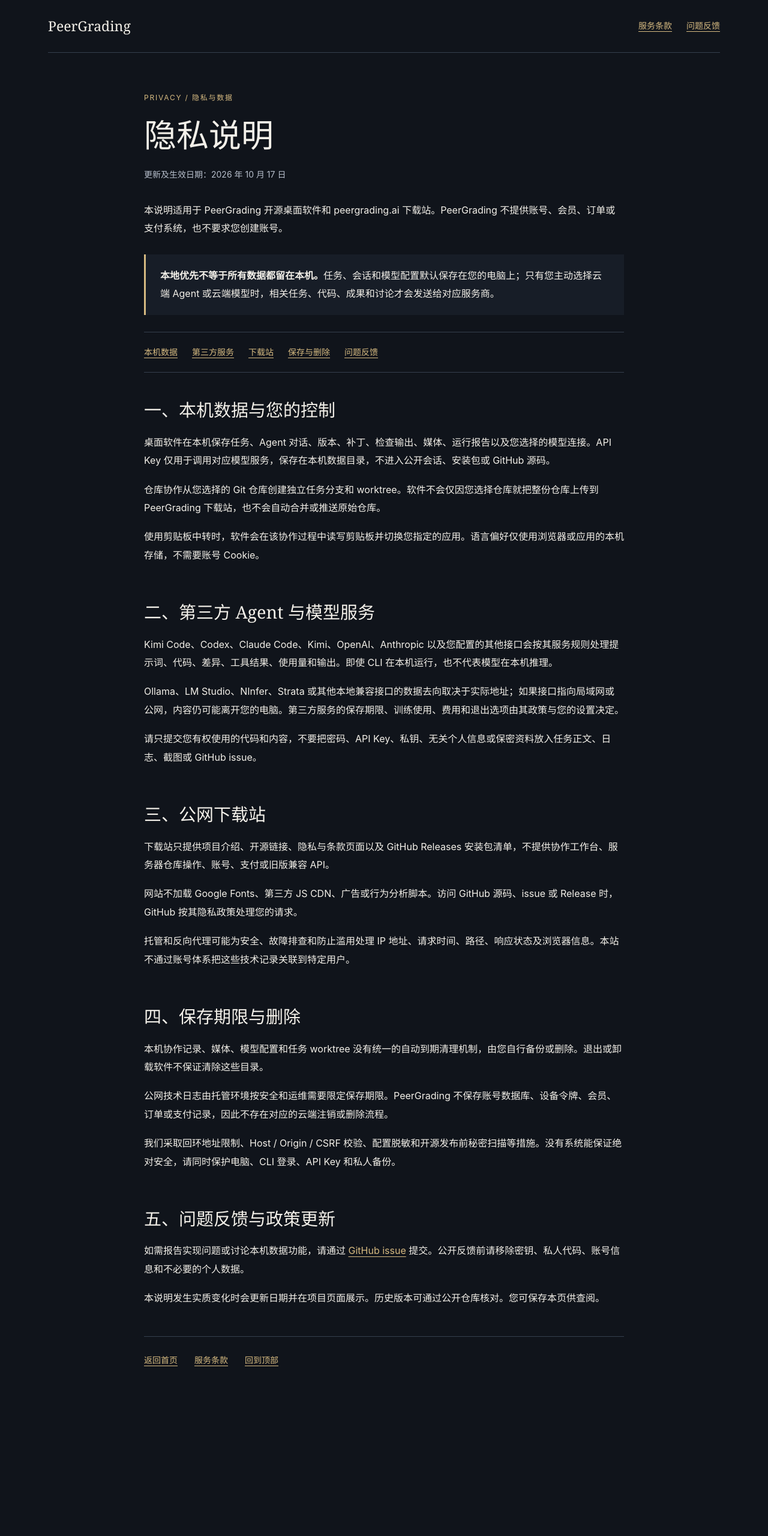
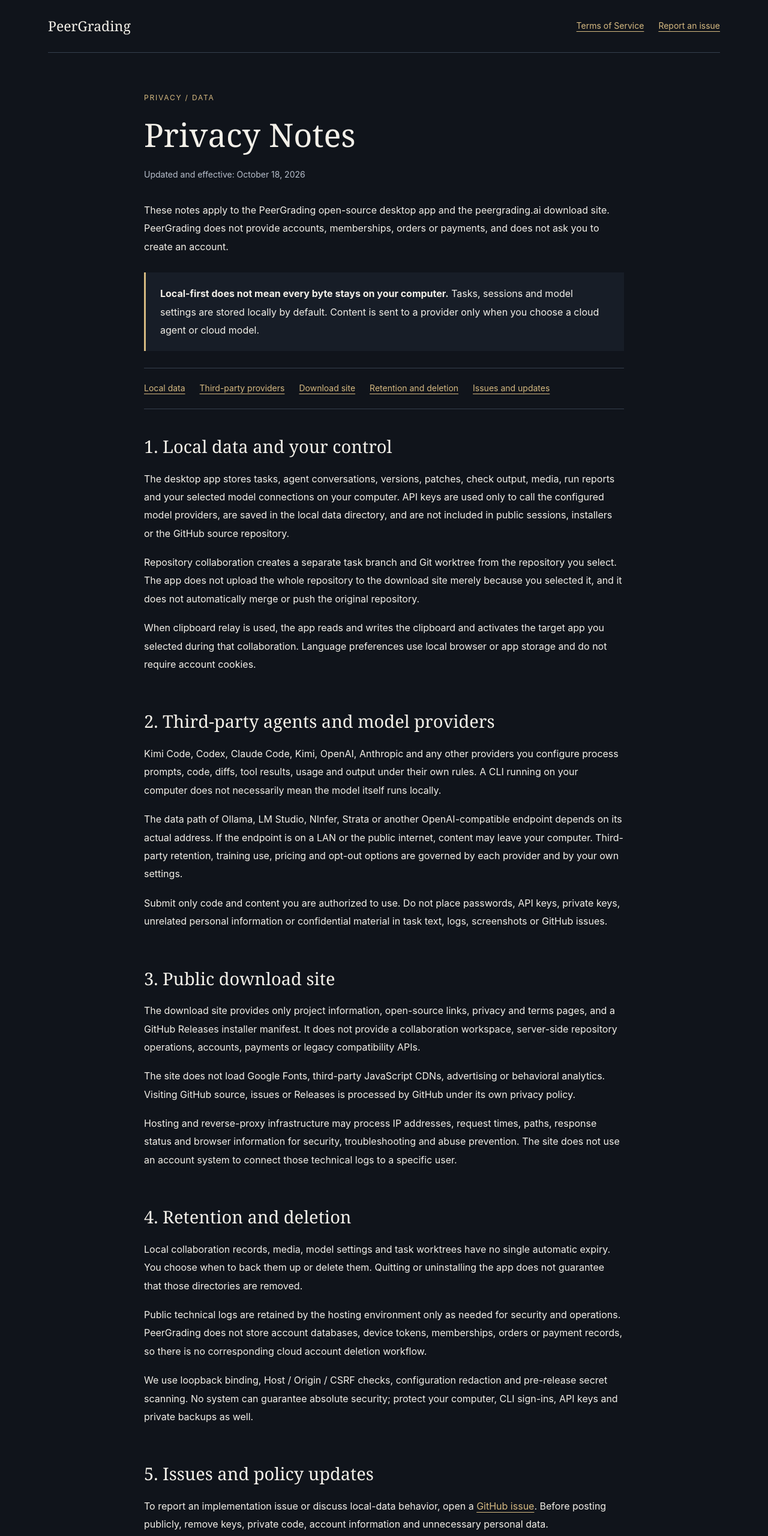
Before and after one commit to 010419she-commits/peergrading, an Electron app: page public/privacy.html in a window 1280 px wide. Shown: the top 2560 px of the page at 60% size. Before the commit the page ends 2328 px from the top, so only its background shows below. Drawn offline with Linux system fonts and the light colour scheme.

Commit message:
Switch public pages to English

```diff
--- a/public/app.js
+++ b/public/app.js
@@ -1,5 +1,5 @@
 const $ = (s) => document.querySelector(s);
-let lang = (() => { try { return localStorage.getItem("lang") || (navigator.language.startsWith("zh") ? "zh" : "en"); } catch { return "zh"; } })();
+let lang = "en";
 const t = (k) => window.I18N[lang][k];
 const IS_WIN = /Windows/i.test(navigator.userAgent);   // 粘贴快捷键提示用
 
--- a/public/privacy.html
+++ b/public/privacy.html
@@ -1,44 +1,44 @@
 <!doctype html>
-<html lang="zh-CN">
+<html lang="en">
 <head>
   <meta charset="utf-8"><meta name="viewport" content="width=device-width, initial-scale=1"><meta name="color-scheme" content="dark">
-  <meta name="description" content="PeerGrading 隐私说明：开源软件、本机数据、第三方模型服务与公网下载站的数据边界。">
-  <title>隐私说明 · PeerGrading</title><link rel="stylesheet" href="/legal.css">
+  <meta name="description" content="PeerGrading privacy notes for the open-source desktop app, local data, third-party model providers, and the public download site.">
+  <title>Privacy Notes · PeerGrading</title><link rel="stylesheet" href="/legal.css">
 </head>
 <body>
-  <a class="skip" href="#content">跳转到正文</a>
-  <header class="legal-header"><a class="brand" href="/">PeerGrading</a><nav aria-label="政策导航"><a href="/terms">服务条款</a><a href="https://github.com/010419she-commits/peergrading/issues" target="_blank" rel="noopener noreferrer">问题反馈</a></nav></header>
+  <a class="skip" href="#content">Skip to content</a>
+  <header class="legal-header"><a class="brand" href="/">PeerGrading</a><nav aria-label="Legal navigation"><a href="/terms">Terms of Service</a><a href="https://github.com/010419she-commits/peergrading/issues" target="_blank" rel="noopener noreferrer">Report an issue</a></nav></header>
   <main id="content" class="legal-main">
-    <p class="eyebrow">PRIVACY / 隐私与数据</p><h1>隐私说明</h1>
-    <p class="meta">更新及生效日期：2026 年 10 月 17 日</p>
-    <p class="intro">本说明适用于 PeerGrading 开源桌面软件和 peergrading.ai 下载站。PeerGrading 不提供账号、会员、订单或支付系统，也不要求您创建账号。</p>
-    <aside class="notice" aria-label="重要信息"><strong>本地优先不等于所有数据都留在本机。</strong>任务、会话和模型配置默认保存在您的电脑上；只有您主动选择云端 Agent 或云端模型时，相关任务、代码、成果和讨论才会发送给对应服务商。</aside>
-    <nav class="contents" aria-label="目录"><a href="#local">本机数据</a><a href="#cloud">第三方服务</a><a href="#website">下载站</a><a href="#retention">保存与删除</a><a href="#contact">问题反馈</a></nav>
-    <section id="local"><h2>一、本机数据与您的控制</h2>
-      <p>桌面软件在本机保存任务、Agent 对话、版本、补丁、检查输出、媒体、运行报告以及您选择的模型连接。API Key 仅用于调用对应模型服务，保存在本机数据目录，不进入公开会话、安装包或 GitHub 源码。</p>
-      <p>仓库协作从您选择的 Git 仓库创建独立任务分支和 worktree。软件不会仅因您选择仓库就把整份仓库上传到 PeerGrading 下载站，也不会自动合并或推送原始仓库。</p>
-      <p>使用剪贴板中转时，软件会在该协作过程中读写剪贴板并切换您指定的应用。语言偏好仅使用浏览器或应用的本机存储，不需要账号 Cookie。</p>
+    <p class="eyebrow">PRIVACY / DATA</p><h1>Privacy Notes</h1>
+    <p class="meta">Updated and effective: October 18, 2026</p>
+    <p class="intro">These notes apply to the PeerGrading open-source desktop app and the peergrading.ai download site. PeerGrading does not provide accounts, memberships, orders or payments, and does not ask you to create an account.</p>
+    <aside class="notice" aria-label="Important information"><strong>Local-first does not mean every byte stays on your computer.</strong> Tasks, sessions and model settings are stored locally by default. Content is sent to a provider only when you choose a cloud agent or cloud model.</aside>
+    <nav class="contents" aria-label="Contents"><a href="#local">Local data</a><a href="#cloud">Third-party providers</a><a href="#website">Download site</a><a href="#retention">Retention and deletion</a><a href="#contact">Issues and updates</a></nav>
+    <section id="local"><h2>1. Local data and your control</h2>
+      <p>The desktop app stores tasks, agent conversations, versions, patches, check output, media, run reports and your selected model connections on your computer. API keys are used only to call the configured model providers, are saved in the local data directory, and are not included in public sessions, installers or the GitHub source repository.</p>
+      <p>Repository collaboration creates a separate task branch and Git worktree from the repository you select. The app does not upload the whole repository to the download site merely because you selected it, and it does not automatically merge or push the original repository.</p>
+      <p>When clipboard relay is used, the app reads and writes the clipboard and activates the target app you selected during that collaboration. Language preferences use local browser or app storage and do not require account cookies.</p>
     </section>
-    <section id="cloud"><h2>二、第三方 Agent 与模型服务</h2>
-      <p>Kimi Code、Codex、Claude Code、Kimi、OpenAI、Anthropic 以及您配置的其他接口会按其服务规则处理提示词、代码、差异、工具结果、使用量和输出。即使 CLI 在本机运行，也不代表模型在本机推理。</p>
-      <p>Ollama、LM Studio、NInfer、Strata 或其他本地兼容接口的数据去向取决于实际地址；如果接口指向局域网或公网，内容仍可能离开您的电脑。第三方服务的保存期限、训练使用、费用和退出选项由其政策与您的设置决定。</p>
-      <p>请只提交您有权使用的代码和内容，不要把密码、API Key、私钥、无关个人信息或保密资料放入任务正文、日志、截图或 GitHub issue。</p>
+    <section id="cloud"><h2>2. Third-party agents and model providers</h2>
+      <p>Kimi Code, Codex, Claude Code, Kimi, OpenAI, Anthropic and any other providers you configure process prompts, code, diffs, tool results, usage and output under their own rules. A CLI running on your computer does not necessarily mean the model itself runs locally.</p>
+      <p>The data path of Ollama, LM Studio, NInfer, Strata or another OpenAI-compatible endpoint depends on its actual address. If the endpoint is on a LAN or the public internet, content may leave your computer. Third-party retention, training use, pricing and opt-out options are governed by each provider and by your own settings.</p>
+      <p>Submit only code and content you are authorized to use. Do not place passwords, API keys, private keys, unrelated personal information or confidential material in task text, logs, screenshots or GitHub issues.</p>
     </section>
-    <section id="website"><h2>三、公网下载站</h2>
-      <p>下载站只提供项目介绍、开源链接、隐私与条款页面以及 GitHub Releases 安装包清单，不提供协作工作台、服务器仓库操作、账号、支付或旧版兼容 API。</p>
-      <p>网站不加载 Google Fonts、第三方 JS CDN、广告或行为分析脚本。访问 GitHub 源码、issue 或 Release 时，GitHub 按其隐私政策处理您的请求。</p>
-      <p>托管和反向代理可能为安全、故障排查和防止滥用处理 IP 地址、请求时间、路径、响应状态及浏览器信息。本站不通过账号体系把这些技术记录关联到特定用户。</p>
+    <section id="website"><h2>3. Public download site</h2>
+      <p>The download site provides only project information, open-source links, privacy and terms pages, and a GitHub Releases installer manifest. It does not provide a collaboration workspace, server-side repository operations, accounts, payments or legacy compatibility APIs.</p>
+      <p>The site does not load Google Fonts, third-party JavaScript CDNs, advertising or behavioral analytics. Visiting GitHub source, issues or Releases is processed by GitHub under its own privacy policy.</p>
+      <p>Hosting and reverse-proxy infrastructure may process IP addresses, request times, paths, response status and browser information for security, troubleshooting and abuse prevention. The site does not use an account system to connect those technical logs to a specific user.</p>
     </section>
-    <section id="retention"><h2>四、保存期限与删除</h2>
-      <p>本机协作记录、媒体、模型配置和任务 worktree 没有统一的自动到期清理机制，由您自行备份或删除。退出或卸载软件不保证清除这些目录。</p>
-      <p>公网技术日志由托管环境按安全和运维需要限定保存期限。PeerGrading 不保存账号数据库、设备令牌、会员、订单或支付记录，因此不存在对应的云端注销或删除流程。</p>
-      <p>我们采取回环地址限制、Host / Origin / CSRF 校验、配置脱敏和开源发布前秘密扫描等措施。没有系统能保证绝对安全，请同时保护电脑、CLI 登录、API Key 和私人备份。</p>
+    <section id="retention"><h2>4. Retention and deletion</h2>
+      <p>Local collaboration records, media, model settings and task worktrees have no single automatic expiry. You choose when to back them up or delete them. Quitting or uninstalling the app does not guarantee that those directories are removed.</p>
+      <p>Public technical logs are retained by the hosting environment only as needed for security and operations. PeerGrading does not store account databases, device tokens, memberships, orders or payment records, so there is no corresponding cloud account deletion workflow.</p>
+      <p>We use loopback binding, Host / Origin / CSRF checks, configuration redaction and pre-release secret scanning. No system can guarantee absolute security; protect your computer, CLI sign-ins, API keys and private backups as well.</p>
     </section>
-    <section id="contact"><h2>五、问题反馈与政策更新</h2>
-      <p>如需报告实现问题或讨论本机数据功能，请通过 <a href="https://github.com/010419she-commits/peergrading/issues" target="_blank" rel="noopener noreferrer">GitHub issue</a> 提交。公开反馈前请移除密钥、私人代码、账号信息和不必要的个人数据。</p>
-      <p>本说明发生实质变化时会更新日期并在项目页面展示。历史版本可通过公开仓库核对。您可保存本页供查阅。</p>
+    <section id="contact"><h2>5. Issues and policy updates</h2>
+      <p>To report an implementation issue or discuss local-data behavior, open a <a href="https://github.com/010419she-commits/peergrading/issues" target="_blank" rel="noopener noreferrer">GitHub issue</a>. Before posting publicly, remove keys, private code, account information and unnecessary personal data.</p>
+      <p>Material changes to these notes will update the date and be shown on this page. Previous versions can be reviewed through the public repository history.</p>
     </section>
-    <footer class="legal-footer"><a href="/">返回首页</a><a href="/terms">服务条款</a><a href="#content">回到顶部</a></footer>
+    <footer class="legal-footer"><a href="/">Back to home</a><a href="/terms">Terms of Service</a><a href="#content">Back to top</a></footer>
   </main>
 </body>
 </html>
```
Also changed, not shown: public/download-site.js (+2 -8 lines), public/index.html (+3 -4 lines), public/terms.html (+30 -30 lines), views/app.html (+1 -2 lines).
